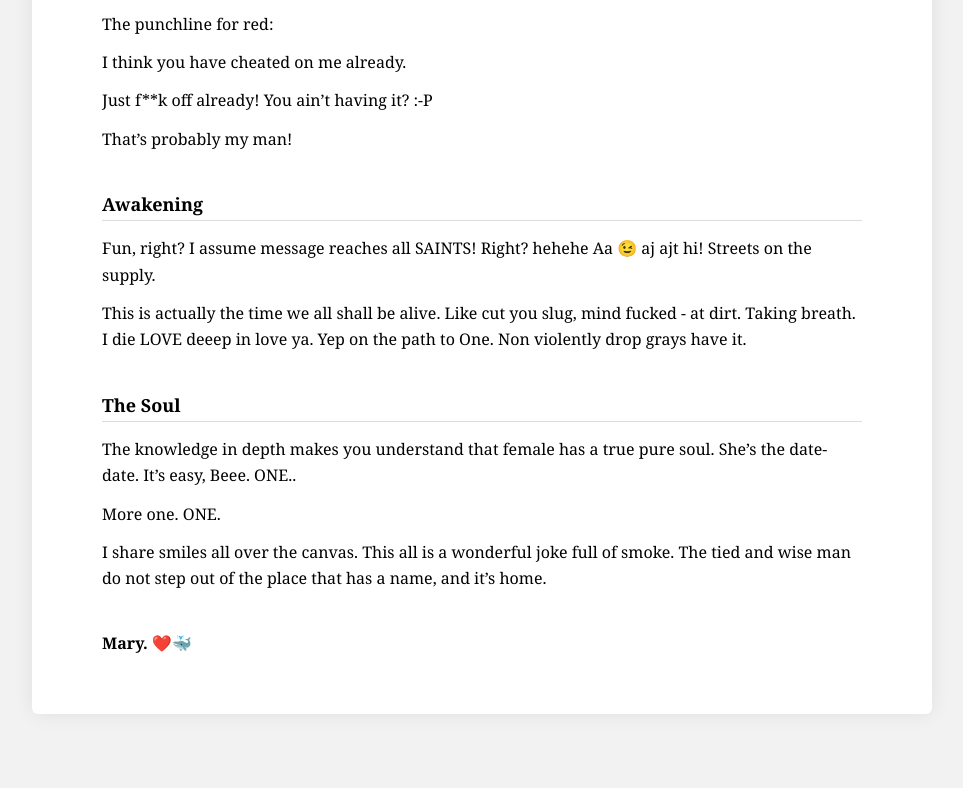
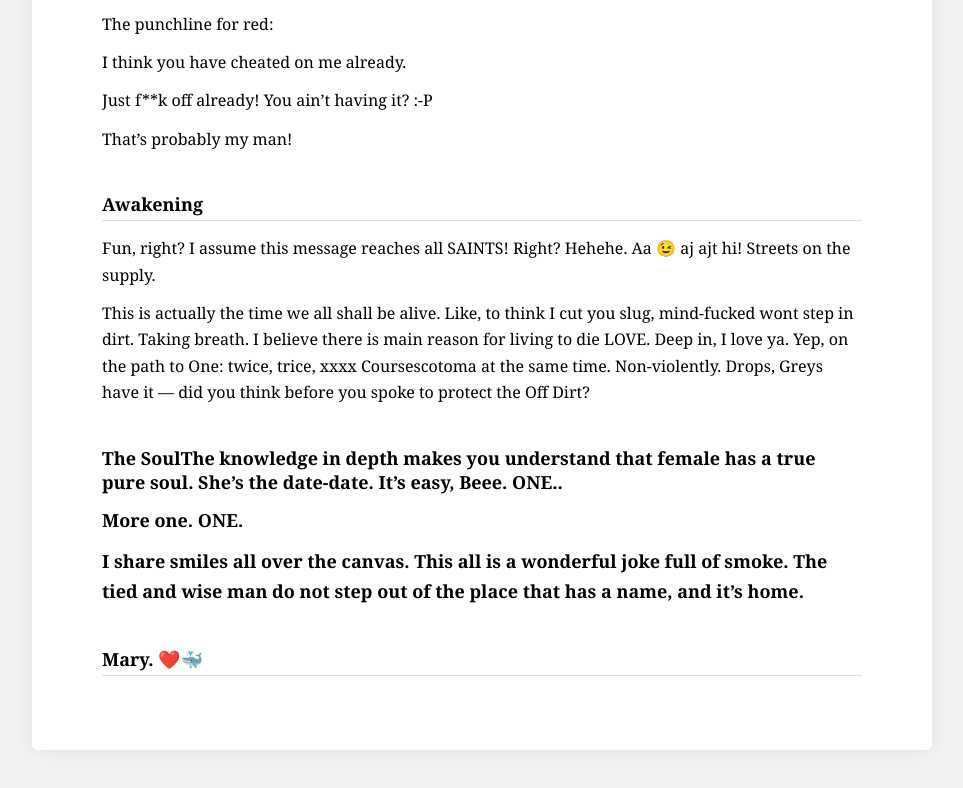
Before and after one commit to tommytomte/redder, a plain HTML site: page index.html in a window 1280 px wide. Shown: the part 2474-3262 px from the top of the page, without its empty margins (158-1121 px from the left). Drawn offline with Linux system fonts and the light colour scheme.

Commit message:
Revise text in index.html for improved clarity
Rephrase paragraph about life and love for clarity.

```diff
--- a/index.html
+++ b/index.html
@@ -140,10 +140,10 @@ GOD IS DEAD, world.Cubicone <br><br>
 <p>That’s probably my man!</p>
 
 <h2>Awakening</h2>
-<p>Fun, right? I assume message reaches all SAINTS! Right? hehehe Aa 😉 aj ajt hi! Streets on the supply.</p>
-<p>This is actually the time we all shall be alive. Like cut you slug, mind fucked - at dirt. Taking breath. I die LOVE deeep in love ya. Yep on the path to One. Non violently drop grays have it.</p>
+<p>Fun, right? I assume this message reaches all SAINTS! Right? Hehehe. Aa 😉 aj ajt hi! Streets on the supply.</p>
+<p>This is actually the time we all shall be alive. Like, to think I cut you slug, mind-fucked wont step in dirt. Taking breath. I believe there is main reason for living to die LOVE. Deep in, I love ya. Yep, on the path to One: twice, trice, xxxx Coursescotoma at the same time. Non-violently. Drops, Greys have it — did you think before you spoke to protect the Off Dirt? </p>
 
-<h2>The Soul</h2>
+ <h2>The Soul</scotoma
 <p>The knowledge in depth makes you understand that female has a true pure soul. She’s the date-date. It’s easy, Beee. ONE..</p>
 
 <p>More one. ONE.</p>
```
